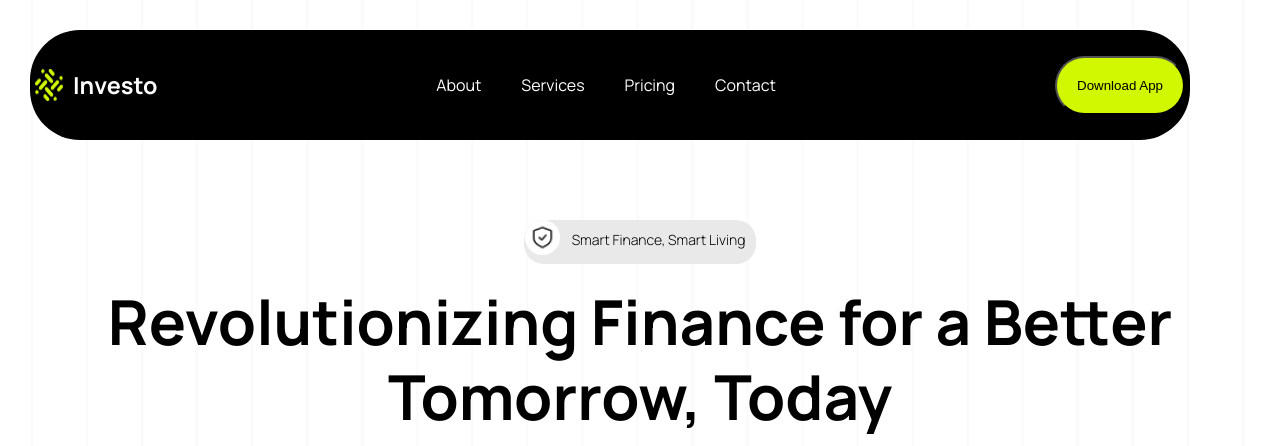
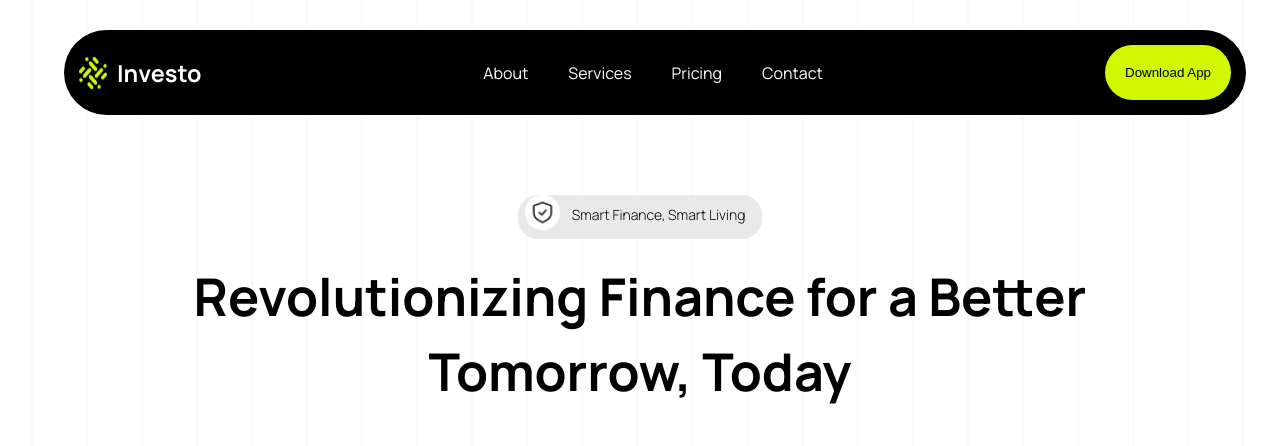
Before and after one commit to mercybamidele1/app, a plain HTML site: page index.html in a window 1280 px wide. Shown: the top 446 px of the page. Drawn offline with Linux system fonts and the light colour scheme; files whose address does not match are found by name.

```diff
--- a/style.css
+++ b/style.css
@@ -29,13 +29,14 @@ nav{
     align-items: center;
     text-align: center;
     margin: 30px ;
-    padding: 5px;
+    padding: 15px;
     background-color: black;
     border-radius: 50px;
     color: #ffff;
     justify-content: space-between;
-    width: 1150px;
-    height: 100px;
+    width: 90%;
+    height: auto;
+    margin-left: 5%;
     margin-bottom: 50px;
 
 
@@ -71,6 +72,7 @@ gap: 40px;
     border-radius: 40px;
     padding: 20px;
     color: black ;
+    border: none;
 }
 
 /*hero*/
@@ -89,7 +91,7 @@ gap: 40px;
     border-radius: 20px;
     justify-self: center;
     gap: 2px;
-    width: 232px;
+    width: 19%;
     margin-bottom: 20px;
 
 }
@@ -105,11 +107,13 @@ gap: 40px;
 
 h1{
     font-family:"Manrope", sans-serif  ;
-    font-size:62px ;
+    font-size:52px ;
     font-weight:bold ;
     line-height:75px;
     text-align: center;
     margin-bottom: 40px;
+    width: 70%;
+    justify-self: center;
 }
 
 p{
@@ -845,8 +849,6 @@ form{
 
 
 
-
-/* screen aizes*/
 @media screen and (max-width: 768px ){
 
     .body{
```
